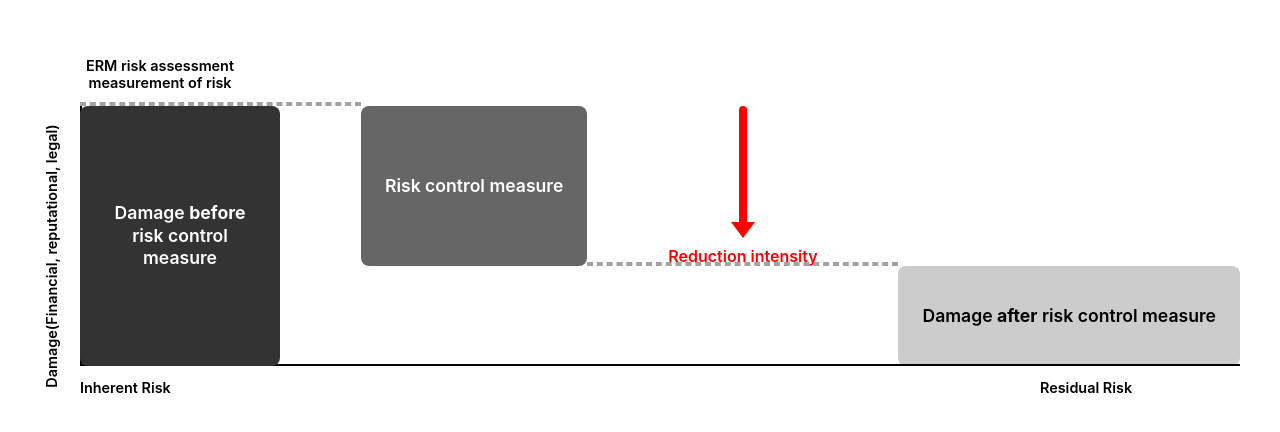
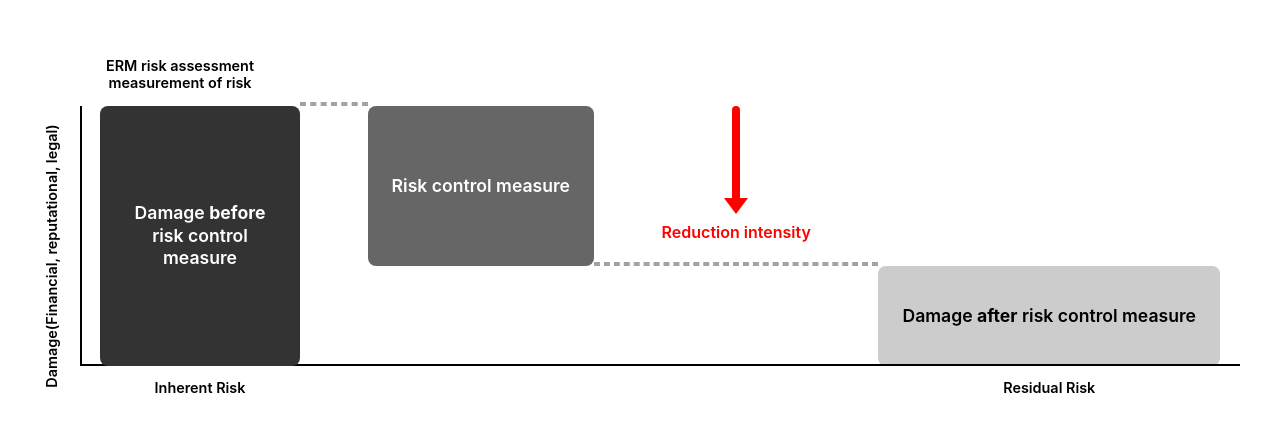
Before and after one commit to DsMeier-DesignAndFilmmaking/ERM-InherentRisk_Graphic, a plain HTML site: page risk-bar-chart/index.html in a window 1280 px wide. Shown: the part 144-576 px from the top of the page. Drawn offline with Linux system fonts and the light colour scheme.

Commit message:
Update ERM Inherent Risk graphic: Add dynamic label centering, adjust reduction intensity spacing, and add 20px margins on left and right sides of chart

```diff
--- a/risk-bar-chart/index.html
+++ b/risk-bar-chart/index.html
@@ -27,7 +27,7 @@
       <!-- Reduction intensity arrow and label -->
       <div class="reduction-arrow-container">
         <div class="reduction-arrow"></div>
-        <div class="reduction-label">Reduction intensity</div>
+        <div class="reduction-label" id="reduction-label">Reduction intensity</div>
       </div>
 
       <!-- Damage after risk control measure -->
@@ -55,37 +55,38 @@
 
     <!-- Data labels below axis line -->
     <div class="data-labels">
-      <div class="data-label inherent-risk-label">Inherent Risk</div>
-      <div class="data-label residual-risk-label">Residual Risk</div>
+      <div class="data-label inherent-risk-label" id="inherent-risk-label">Inherent Risk</div>
+      <div class="data-label residual-risk-label" id="residual-risk-label">Residual Risk</div>
     </div>
   </section>
 
   <script>
     function updateLineBefore() {
+      const damageBeforeWrapper = document.querySelector('.damage-before-wrapper');
       const damageBeforeBlock = document.getElementById('damage-before-block');
       const controlBlock = document.getElementById('control-measure-block');
       const lineBefore = document.getElementById('line-before');
       const riskFlowContainer = document.querySelector('.risk-flow-container');
 
-      if (!damageBeforeBlock || !controlBlock || !lineBefore || !riskFlowContainer) {
+      if (!damageBeforeWrapper || !damageBeforeBlock || !controlBlock || !lineBefore || !riskFlowContainer) {
         return;
       }
 
       // Get bounding rectangles relative to the risk-flow-container
       const containerRect = riskFlowContainer.getBoundingClientRect();
-      const damageBeforeRect = damageBeforeBlock.getBoundingClientRect();
+      const damageBeforeWrapperRect = damageBeforeWrapper.getBoundingClientRect();
       const controlRect = controlBlock.getBoundingClientRect();
 
       // Calculate positions relative to risk-flow-container
-      const damageBeforeLeft = damageBeforeRect.left - containerRect.left;
-      const damageBeforeTop = damageBeforeRect.top - containerRect.top;
+      const damageBeforeWrapperRight = damageBeforeWrapperRect.right - containerRect.left;
+      const damageBeforeWrapperTop = damageBeforeWrapperRect.top - containerRect.top;
 
       const controlLeft = controlRect.left - containerRect.left;
       const controlTop = controlRect.top - containerRect.top;
 
-      // Calculate line properties
-      const left = damageBeforeLeft;
-      const width = controlLeft - damageBeforeLeft;
+      // Calculate line properties - start from top-right corner of damage-before-wrapper
+      const left = damageBeforeWrapperRight;
+      const width = controlLeft - damageBeforeWrapperRight;
       const bottom = controlTop; // Align with the top of control-measure-block
 
       // Update line position and width
@@ -133,13 +134,54 @@
       updateLineAfter();
     }
 
-    window.addEventListener('load', updateAllLines);
+    /**
+     * Dynamically center labels beneath their corresponding bar elements
+     */
+    function alignLabels() {
+      const inherentBar = document.querySelector('.damage-before-wrapper');
+      const residualBar = document.querySelector('.damage-block.damage-after');
+      const inherentLabel = document.getElementById('inherent-risk-label');
+      const residualLabel = document.getElementById('residual-risk-label');
+
+      // Get the chart container for positioning context
+      const chartContainer = document.querySelector('.risk-flow-container');
+
+      // Array of [bar element, label element] pairs
+      const pairs = [
+        [inherentBar, inherentLabel],
+        [residualBar, residualLabel]
+      ];
+
+      pairs.forEach(([bar, label]) => {
+        if (bar && label && chartContainer) {
+          const barRect = bar.getBoundingClientRect();
+          const chartRect = chartContainer.getBoundingClientRect();
+
+          // Calculate the center point of the bar relative to the chart container
+          const barCenter = barRect.left + barRect.width / 2 - chartRect.left;
+
+          // Position the label so its center aligns with the bar's center
+          label.style.position = 'absolute';
+          label.style.left = `${barCenter}px`;
+          label.style.transform = 'translateX(-50%)';
+        }
+      });
+    }
+
+    // Combine all update functions
+    function updateAll() {
+      updateAllLines();
+      alignLabels();
+    }
+
+    // Initial setup
+    window.addEventListener('load', updateAll);
 
     // Recalculate on window resize
     let resizeTimeout;
     window.addEventListener('resize', () => {
       clearTimeout(resizeTimeout);
-      resizeTimeout = setTimeout(updateAllLines, 100);
+      resizeTimeout = setTimeout(updateAll, 100);
     });
   </script>
 </body>
--- a/risk-bar-chart/style.css
+++ b/risk-bar-chart/style.css
@@ -39,6 +39,7 @@ body {
   color: #000000;
   text-align: left;
   padding-left: 40px; /* Match left padding of risk-flow-container */
+  margin-left: 20px; /* Add 20px to match damage-before-wrapper margin */
   margin-bottom: 0.825rem;
   position: relative;
   top: calc(-36px - 0.825rem); /* Move higher and account for the spacing */
@@ -58,6 +59,7 @@ body {
   align-self: flex-start; /* Align wrapper to top level */
   margin-top: 0;
   padding-top: 0;
+  margin-left: 20px; /* Add 20px spacing between y-axis and the damage-before block */
 }
 
 /* Main flow container */
@@ -102,6 +104,7 @@ body {
   color: #000000;
   height: 100px; /* Adjusted to match reference */
   align-self: flex-end; /* Position at bottom level */
+  margin-right: 20px; /* Add 20px spacing between the damage-after block and right edge */
 }
 
 /* Risk control measure block */
@@ -145,7 +148,7 @@ body {
 /* Red arrow pointing down */
 .reduction-arrow {
   width: 8px;
-  height: 120px; /* Increased height to leave room for text below */
+  height: 96px; /* Reduced by 24px to account for label moving up 24px */
   background-color: #ff0000; /* Red arrow */
   position: relative;
   border-radius: 4px;
@@ -173,6 +176,8 @@ body {
   margin-bottom: 0;
   text-align: center;
   writing-mode: horizontal-tb;
+  position: relative;
+  transform: translateY(-24px); /* Move up 24px to create spacing above dashed line */
 }
 
 /* Measurement lines */
@@ -292,15 +297,15 @@ body {
 }
 
 .inherent-risk-label {
-  left: 40px; /* Match left padding of risk-flow-container */
+  /* Position will be dynamically set by JavaScript */
   width: 200px; /* Match width of damage-before block */
-  text-align: left;
+  text-align: center;
 }
 
 .residual-risk-label {
-  right: 0;
+  /* Position will be dynamically set by JavaScript */
   width: 200px; /* Match width of damage-after block */
-  text-align: left;
+  text-align: center;
 }
 
 /* Top data labels above bars */
```
